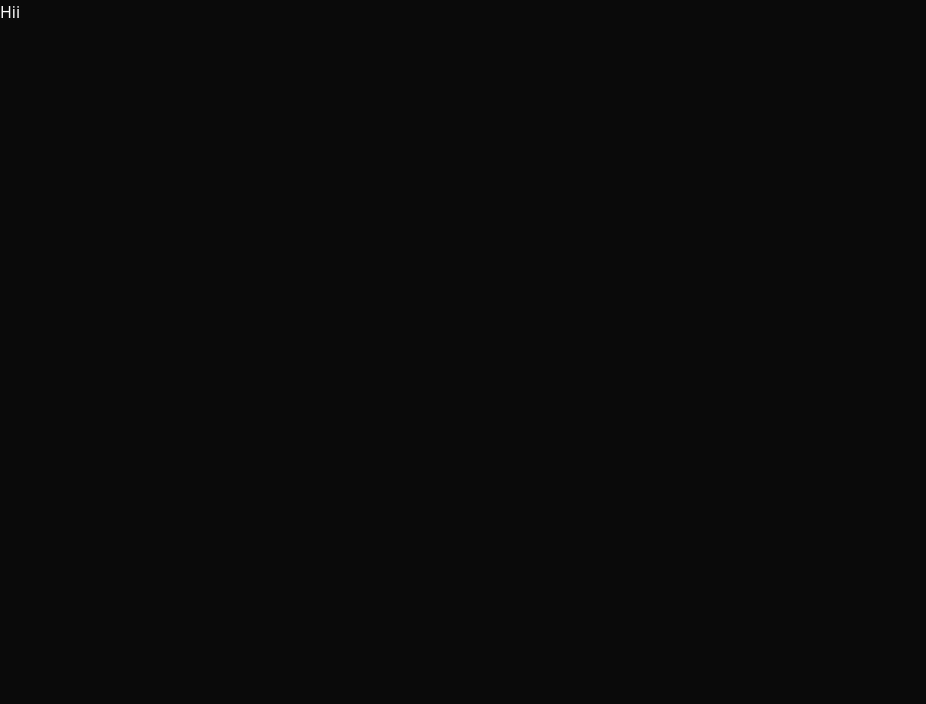
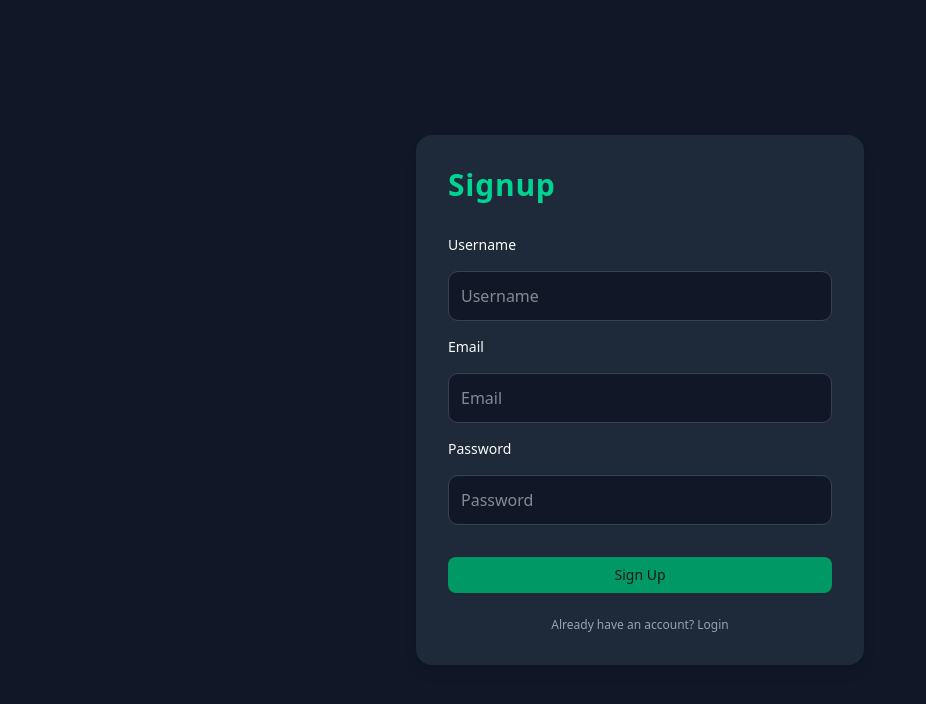
Before and after one commit to Sidney-130/login-signupfullstack, a Next.js app: page /signup in a window 1280 px wide. Shown: the top 704 px of the page, without its empty margins (0-926 px from the left). Built offline with nearby package versions, Linux system fonts and the light colour scheme.

Commit message:
add checks for signup

```diff
--- a/app/login/page.tsx
+++ b/app/login/page.tsx
@@ -1,3 +1,43 @@
-export default function page() {
-  return <div>Login</div>;
+"use client";
+import Link from "next/link";
+import React, { useState } from "react";
+import { useRouter } from "next/navigation";
+import { Button } from "@/components/ui/button";
+// import { axios } from "axios";
+
+export default function Signup() {
+  const [user, setUser] = useState({
+    email: "",
+    password: "",
+  });
+
+  const onLogin = async () => {};
+
+  return (
+    <div className="flex flex-col items-center justify-center min-h-screen py-2 gap-2">
+      <h1>Login</h1>
+      <label htmlFor="email">Email</label>
+      <input
+        type="text"
+        id="email"
+        value={user.email}
+        onChange={(e) => setUser({ ...user, email: e.target.value })}
+        placeholder="email"
+        className="p-2 border border-gray-300 rounded-lg mb-4 focus:outline-none focus:border-gray-600
+        "
+      />
+      <label htmlFor="password">Password</label>
+      <input
+        type="text"
+        id="password"
+        value={user.password}
+        onChange={(e) => setUser({ ...user, password: e.target.value })}
+        placeholder="password"
+        className="p-2 border border-gray-300 rounded-lg mb-4 focus:outline-none focus:border-gray-600
+        "
+      />
+      <Button onClick={onLogin}>Login</Button>
+      <Link href="/signup">Signup</Link>
+    </div>
+  );
 }
--- /dev/null
+++ b/app/profile/[id]/page.tsx
@@ -0,0 +1,9 @@
+import React from "react";
+
+export default function UserProfile({ params }: any) {
+  return (
+    <div>
+      <p className="text-4xl">User {params.id}</p>
+    </div>
+  );
+}
--- /dev/null
+++ b/app/profile/page.tsx
@@ -0,0 +1,7 @@
+export default function page() {
+  return (
+    <div className="flex flex-col justify-center items-center min-h-screen py-2">
+      <h1>Profile</h1>
+    </div>
+  );
+}
--- a/app/signup/page.tsx
+++ b/app/signup/page.tsx
@@ -1,3 +1,76 @@
-export default function login() {
-  return <div>Hii</div>;
+"use client";
+import Link from "next/link";
+import React, { useState } from "react";
+import { useRouter } from "next/navigation";
+import { Button } from "@/components/ui/button";
+// import { axios } from "axios";
+
+export default function Signup() {
+  const [user, setUser] = useState({
+    email: "",
+    password: "",
+    username: "",
+  });
+
+  const onSignup = async () => {};
+
+  return (
+    <div className="flex items-center justify-center min-h-screen bg-gray-900 px-6">
+      <div className="flex flex-col w-full max-w-md bg-gray-800 p-8 rounded-2xl shadow-lg gap-4">
+        <h1 className="text-3xl font-bold tracking-wide text-left text-emerald-400 mb-4">
+          Signup
+        </h1>
+
+        <label htmlFor="username" className="text-sm font-medium">
+          Username
+        </label>
+        <input
+          type="text"
+          id="username"
+          value={user.username}
+          onChange={(e) => setUser({ ...user, username: e.target.value })}
+          placeholder="Username"
+          className="p-3 bg-gray-900 border border-gray-700 rounded-lg focus:outline-none focus:border-emerald-800"
+        />
+
+        <label htmlFor="email" className="text-sm font-medium">
+          Email
+        </label>
+        <input
+          type="text"
+          id="email"
+          value={user.email}
+          onChange={(e) => setUser({ ...user, email: e.target.value })}
+          placeholder="Email"
+          className="p-3 bg-gray-900 border border-gray-700 rounded-lg focus:outline-none focus:border-emerald-800"
+        />
+
+        <label htmlFor="password" className="text-sm font-medium">
+          Password
+        </label>
+        <input
+          type="password"
+          id="password"
+          value={user.password}
+          onChange={(e) => setUser({ ...user, password: e.target.value })}
+          placeholder="Password"
+          className="p-3 bg-gray-900 border border-gray-700 rounded-lg focus:outline-none focus:border-emerald-800"
+        />
+
+        <Button
+          className="w-full mt-4 bg-emerald-600 hover:bg-emerald-700 transition"
+          onClick={onSignup}
+        >
+          Sign Up
+        </Button>
+
+        <Link
+          href="/login"
+          className="text-xs text-gray-400 hover:text-emerald-400 text-center mt-2"
+        >
+          Already have an account? Login
+        </Link>
+      </div>
+    </div>
+  );
 }
```
